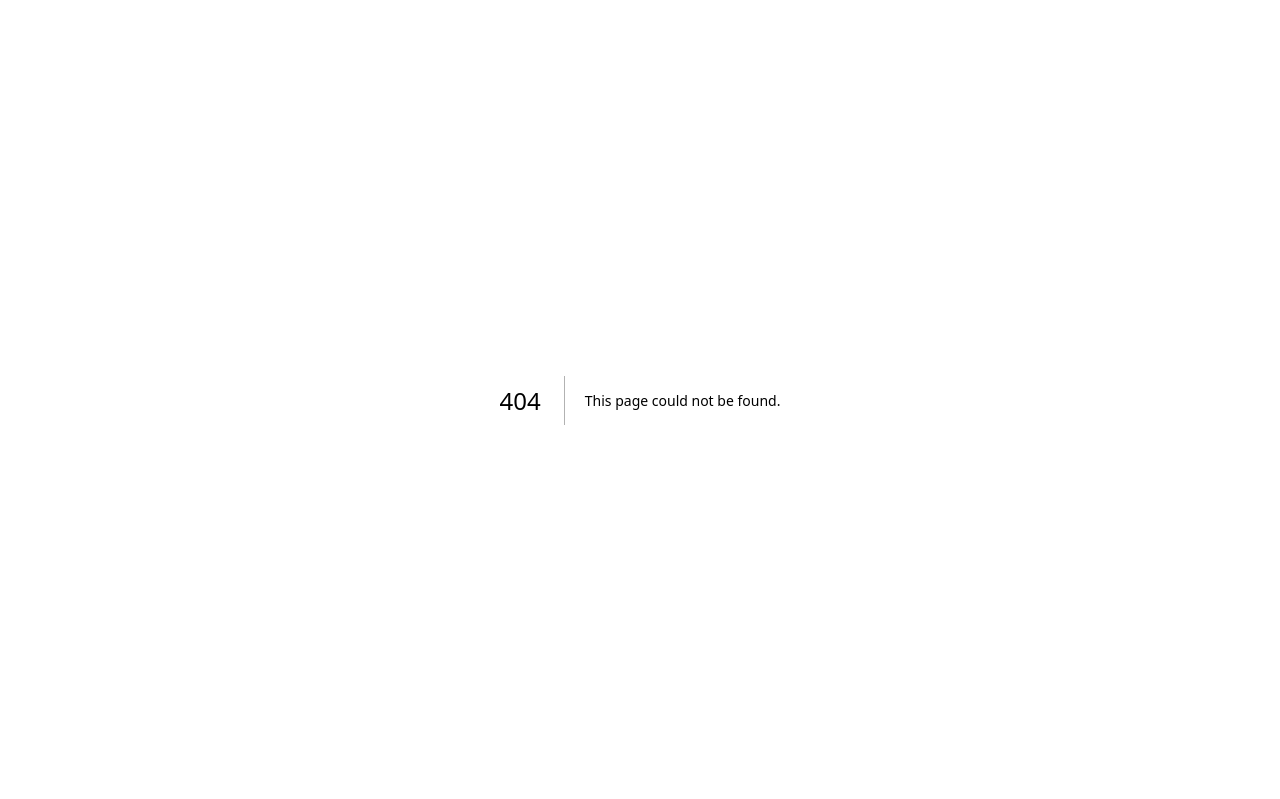
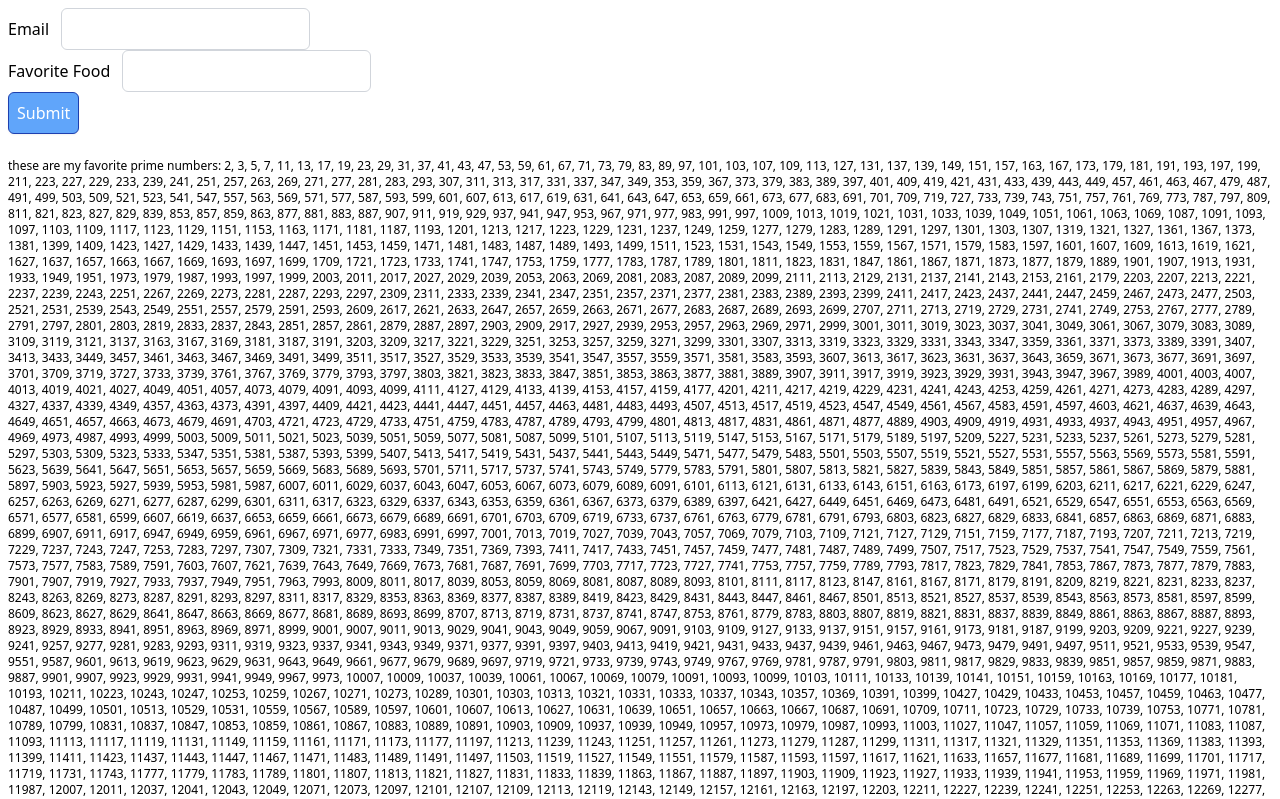
Before and after one commit to dallonf/react-hook-form-examples, a Next.js app: page /03-basic-form-performance in a window 1280 px wide. Before the commit this address had no page. Shown: the top 799 px of the page. Built offline with nearby package versions, Linux system fonts and the light colour scheme.

Commit message:
An hilariously slow form to illustrate performance problems

```diff
--- /dev/null
+++ b/src/pages/03-basic-form-performance.tsx
@@ -0,0 +1,75 @@
+import { Button } from "@/components/Button";
+import { Input } from "@/components/Input";
+import { useState } from "react";
+
+interface FormState {
+  email: string;
+  favoriteFood: string;
+}
+
+export default function BasicFormPage() {
+  const [formState, setFormState] = useState<FormState>({
+    email: "",
+    favoriteFood: "",
+  });
+
+  const handleSubmit = (e: React.FormEvent<HTMLFormElement>) => {
+    e.preventDefault();
+    alert(JSON.stringify(formState, null, 2));
+  };
+
+  const primes = findFirstNPrimes(2500);
+
+  return (
+    <main className="p-2">
+      <form onSubmit={handleSubmit}>
+        <label htmlFor="email" className="mr-3">
+          Email
+        </label>
+        <Input
+          type="text"
+          id="email"
+          value={formState.email}
+          onChange={(e) =>
+            setFormState((prev) => ({ ...prev, email: e.target.value }))
+          }
+        />
+        <br />
+        <label htmlFor="favoriteFood" className="mr-3">
+          Favorite Food
+        </label>
+        <Input
+          type="text"
+          id="favoriteFood"
+          value={formState.favoriteFood}
+          onChange={(e) =>
+            setFormState((prev) => ({ ...prev, favoriteFood: e.target.value }))
+          }
+        />
+        <br />
+        <Button type="submit">Submit</Button>
+        <div className="text-xs mt-6">
+          these are my favorite prime numbers: {primes.join(", ")}
+        </div>
+      </form>
+    </main>
+  );
+}
+
+function findFirstNPrimes(n: number): number[] {
+  const primes = [];
+  let currentNumber = 2;
+  while (primes.length < n) {
+    if (isPrime(currentNumber)) primes.push(currentNumber);
+    currentNumber++;
+  }
+  return primes;
+}
+
+function isPrime(n: number): boolean {
+  if (n % 1 !== 0) return false; // only integers can be prime
+  for (let possibleFactor = n - 1; possibleFactor > 1; possibleFactor--) {
+    if (n % possibleFactor === 0) return false;
+  }
+  return true;
+}
```
